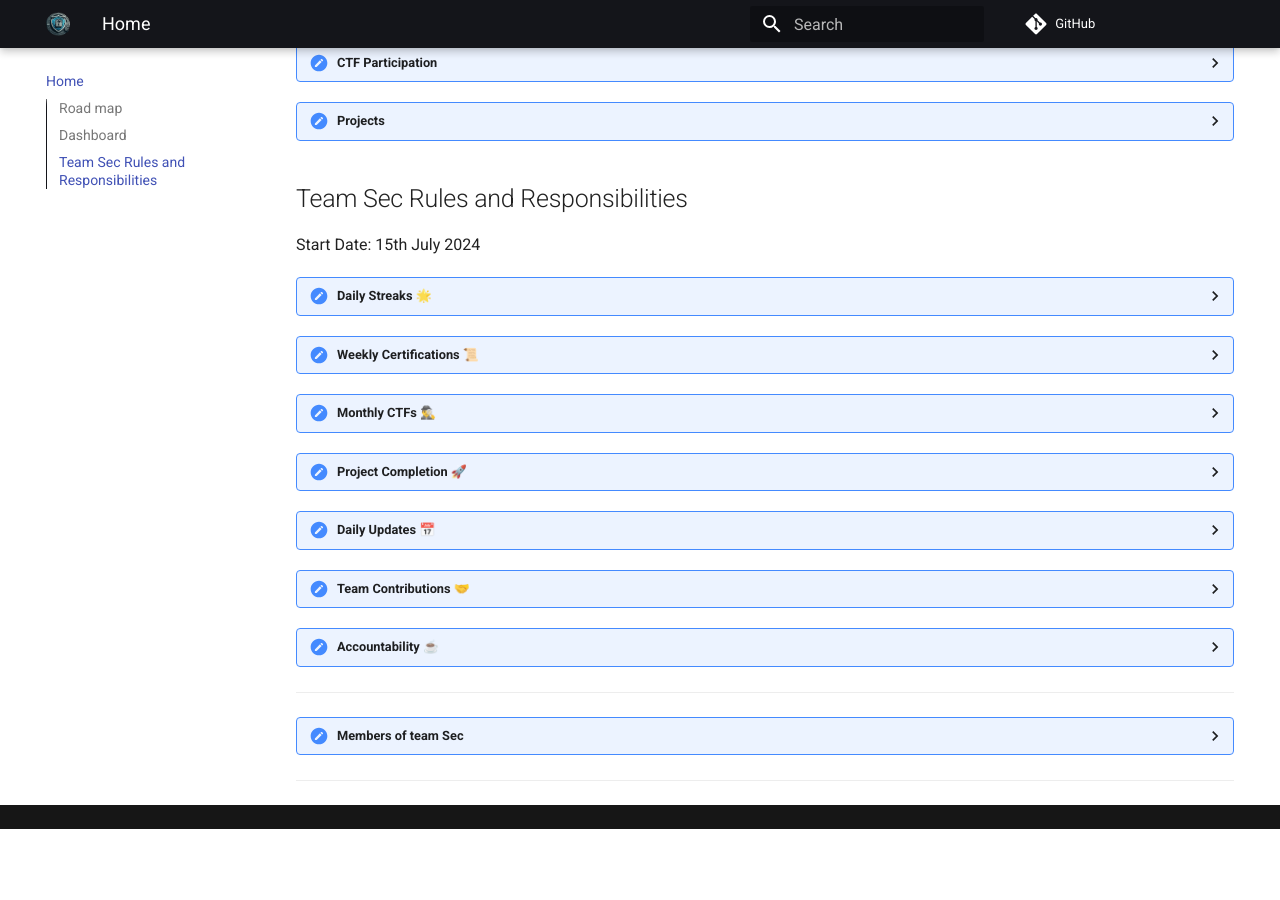
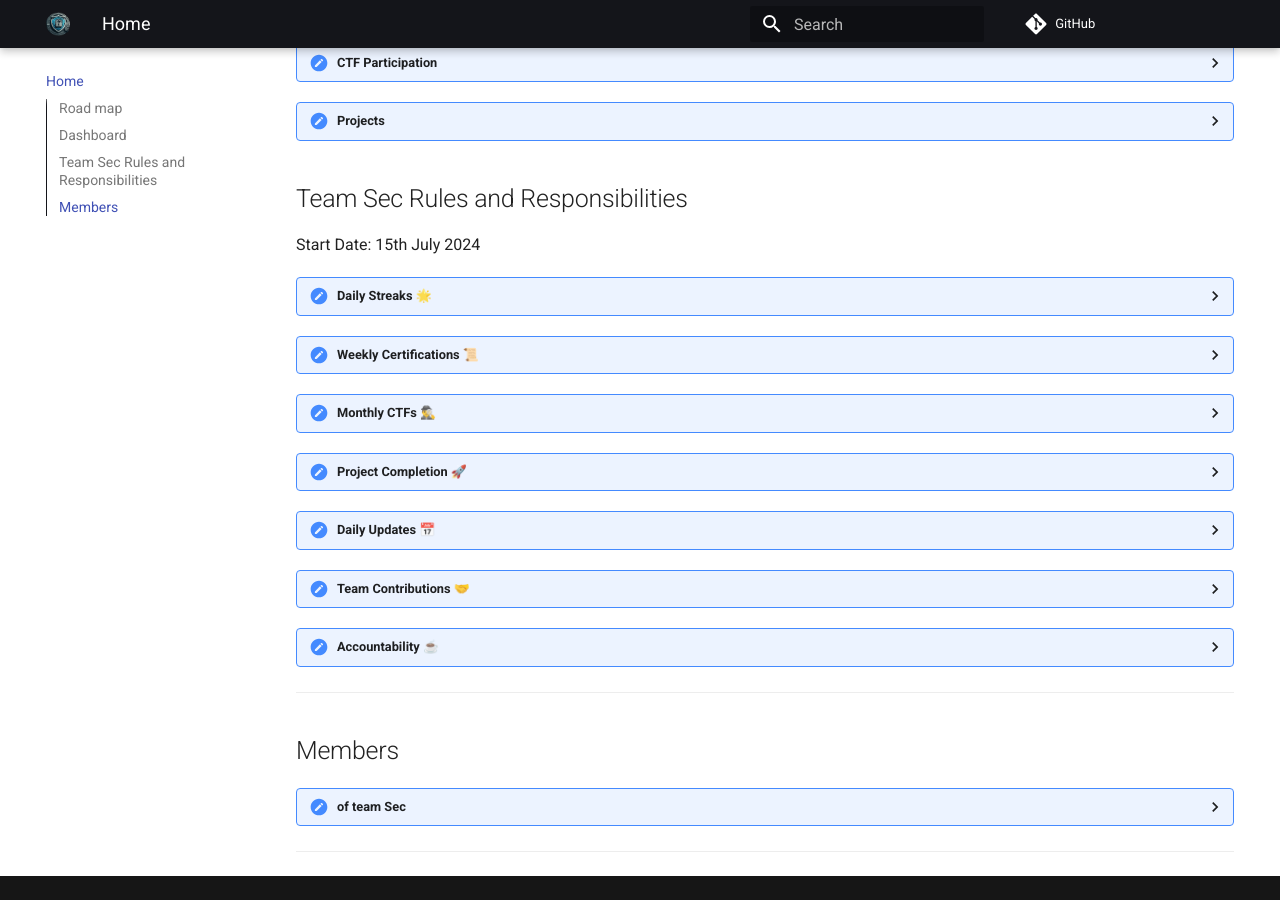
Before and after one commit to mr3xplorer/team_sec, an MkDocs documentation site: the page built from docs/index.md, in a window 1280 px wide and 900 px high, scrolled down 538 px. Built offline with MkDocs 1.6.1 and Material for MkDocs 9.7.7, drawn with Linux system fonts in a browser that asks for light colours; comment, search, counter and statistics services are not loaded; before the commit the page ends 1367 px from its top, so only the background shows below that.

Commit message:
Update index.md

```diff
--- a/docs/index.md
+++ b/docs/index.md
@@ -83,8 +83,10 @@ Start Date: 15th July 2024
 
 ---
 
+## Members
+
 <details>
-  <summary><strong>Members of team Sec</strong></summary>
+  <summary><strong>of team Sec</strong></summary>
 
   <ul>
     <li><a href="Vasanth/vasanth.md">Vasanth</a></li>
```
